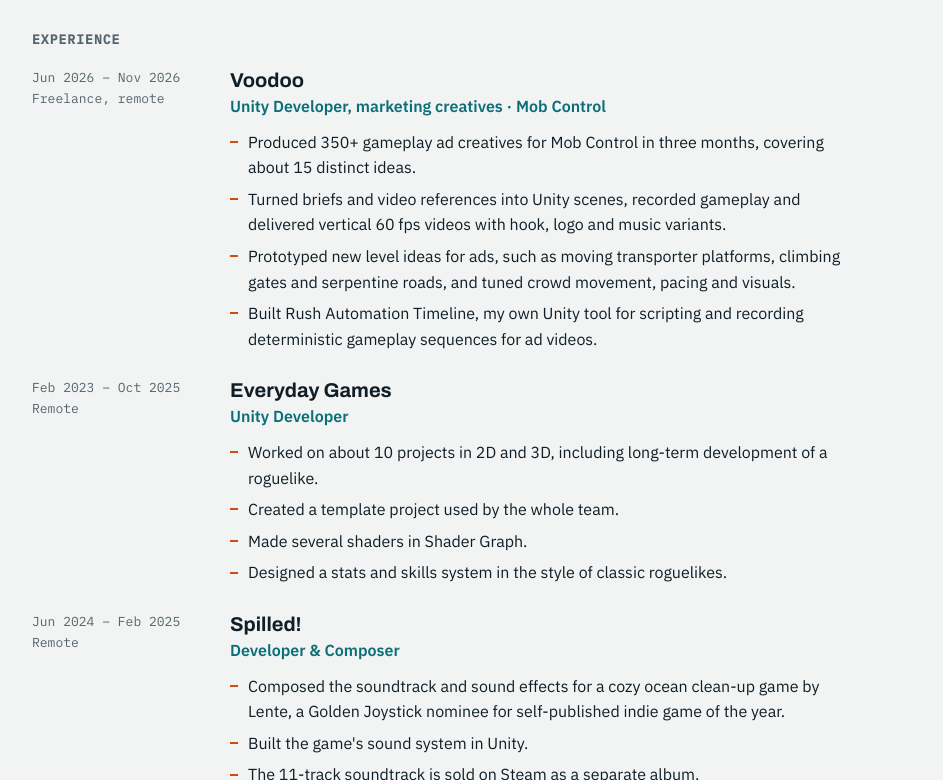
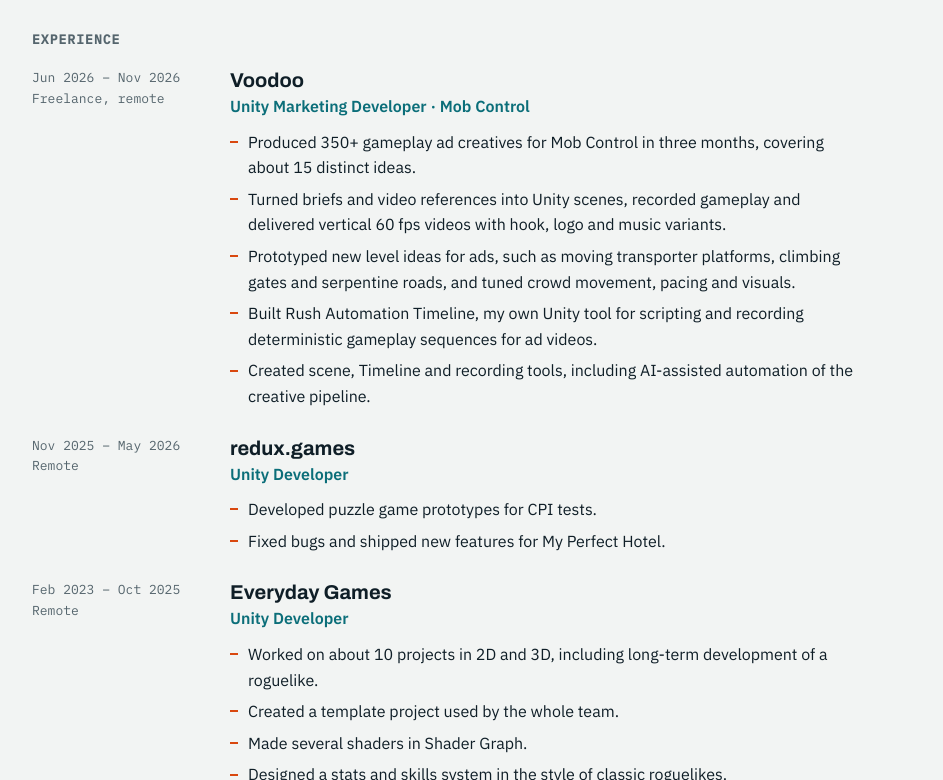
Before and after one commit to SergeiPolev/SergeiPolev.github.io, a plain HTML site: page cv/index.html in a window 1280 px wide. Shown: the part 476-1256 px from the top of the page, without its empty margins (168-1111 px from the left). Drawn offline with Linux system fonts and the light colour scheme.

Commit message:
CV: add redux.games, Voodoo title and AI tooling
Co-Authored-By: Claude Opus 5.5 <noreply@anthropic.com>
Claude-Session: https://claude.ai/code/session_012VtwaCUTXSWnjekHZiL9u1

```diff
--- a/cv/index.html
+++ b/cv/index.html
@@ -129,12 +129,25 @@ footer{padding:28px 0 56px;color:var(--muted);font-size:14px;display:flex;flex-w
     <div class="when">Jun 2026 – Nov 2026<br>Freelance, remote</div>
     <div>
       <h3>Voodoo</h3>
-      <p class="title">Unity Developer, marketing creatives · Mob Control</p>
+      <p class="title">Unity Marketing Developer · Mob Control</p>
       <ul>
         <li>Produced 350+ gameplay ad creatives for Mob Control in three months, covering about 15 distinct ideas.</li>
         <li>Turned briefs and video references into Unity scenes, recorded gameplay and delivered vertical 60 fps videos with hook, logo and music variants.</li>
         <li>Prototyped new level ideas for ads, such as moving transporter platforms, climbing gates and serpentine roads, and tuned crowd movement, pacing and visuals.</li>
         <li>Built Rush Automation Timeline, my own Unity tool for scripting and recording deterministic gameplay sequences for ad videos.</li>
+        <li>Created scene, Timeline and recording tools, including AI-assisted automation of the creative pipeline.</li>
+      </ul>
+    </div>
+  </article>
+
+  <article class="job">
+    <div class="when">Nov 2025 – May 2026<br>Remote</div>
+    <div>
+      <h3>redux.games</h3>
+      <p class="title">Unity Developer</p>
+      <ul>
+        <li>Developed puzzle game prototypes for CPI tests.</li>
+        <li>Fixed bugs and shipped new features for My Perfect Hotel.</li>
       </ul>
     </div>
   </article>
```
